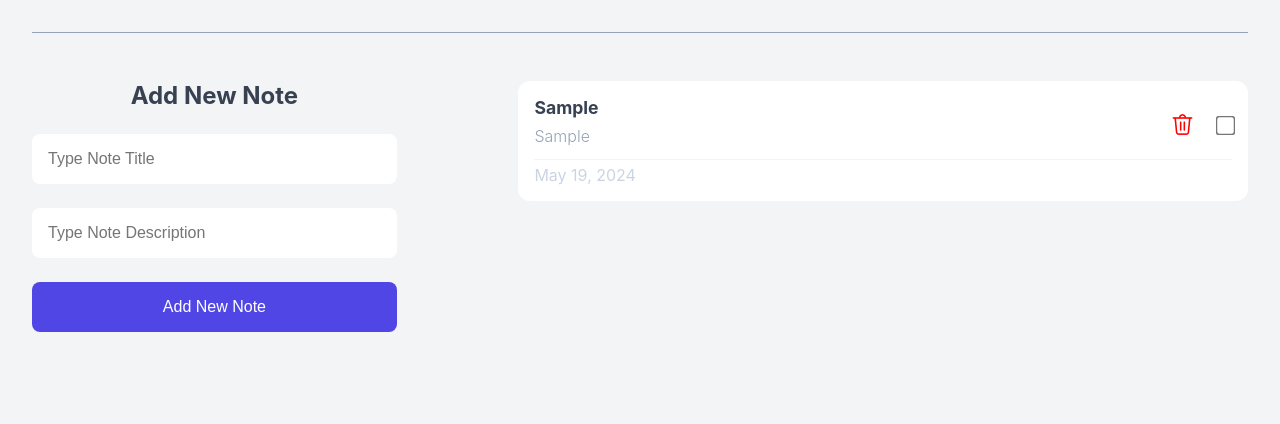
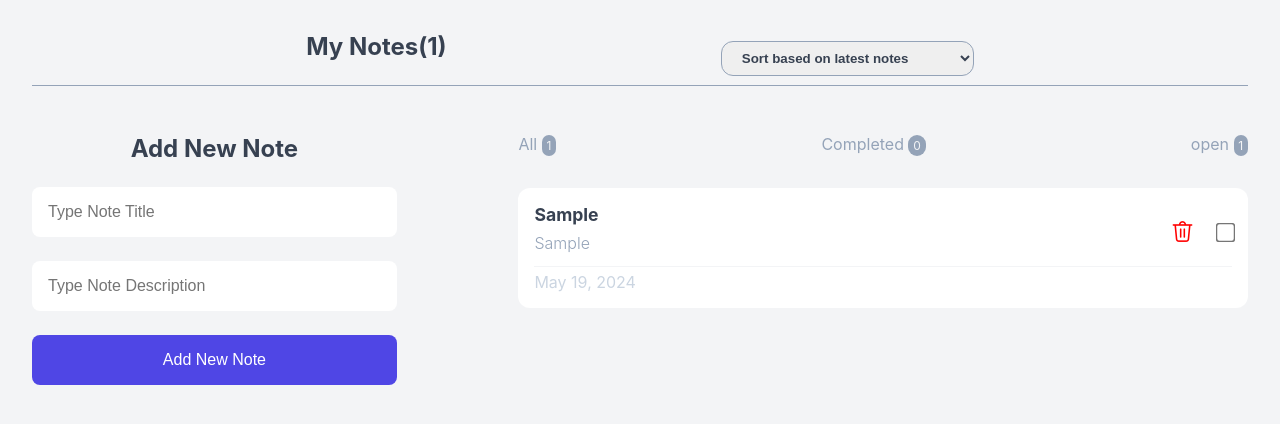
Before and after one commit to yahyaakhavan/NoteApp-React, a React (Vite) app: page / in a window 1280 px wide. Both pictures are taken after typing "Sample", "Sample" into the empty fields and a click on the button "Add New Note". Shown: the top 424 px of the page. Built offline with nearby package versions, Linux system fonts and the light colour scheme.

Commit message:
Added Notes Status Component and developing sort event

```diff
--- a/src/App.jsx
+++ b/src/App.jsx
@@ -1,9 +1,12 @@
 import { useState } from "react";
 import AddNewNote from "./components/AddNewNote.jsx";
 import NoteList from "./components/NoteList.jsx";
+import NoteStatus from "./components/NoteStatus.jsx";
+import NoteHeader from "./components/NoteHeader.jsx";
 import "./App.css";
 function App() {
   const [notes, setNotes] = useState([]);
+  const [sortNotes, setSortNotes] = useState([]);
   const handleAddNote = (newNote) => {
     setNotes((prevNotes) => [...prevNotes, newNote]);
   };
@@ -17,14 +20,42 @@ function App() {
     setNotes(arr);
   };
   const handleCompletedNote = (e, id) => {
-    console.log(e.target.checked, id);
+    // const newNote = notes.map((note) => {
+    //   return note.id == id ? { ...note, completed: !note.completed } : note;
+    // });
+    // setNotes(newNote);
+    setNotes((prev) => {
+      return prev.map((note) => {
+        return note.id == id ? { ...note, completed: !note.completed } : note;
+      });
+    });
+  };
+  const handleSort = (e) => {
+    console.log(e.target.value);
+    console.log(notes);
+    setSortNotes(
+      notes.map((n) => {
+        return n;
+      })
+    );
+    setSortNotes(
+      sortNotes.sort((a, b) => {
+        if (new Date(a.createdAt) < new Date(b.createdAt)) {
+          return -1;
+        } else if (new Date(a.createdAt) > new Date(b.createdAt)) {
+          return 1;
+        }
+      })
+    );
+    console.log(sortNotes);
   };
   return (
     <div className="container">
-      <div className="note-header"></div>
+      <NoteHeader notes={notes} onSort={handleSort} />
       <div className="note-app">
         <AddNewNote onAddNote={handleAddNote} />
         <div className="note-container">
+          <NoteStatus notes={notes} />
           <NoteList
             notes={notes}
             onDeleteNote={handleDeleteNote}
--- /dev/null
+++ b/src/components/NoteHeader.jsx
@@ -0,0 +1,13 @@
+function NoteHeader({ notes, onSort }) {
+  return (
+    <div className="note-header">
+      <h2>My Notes({notes.length})</h2>
+      <select name="" id="" onChange={onSort}>
+        <option value="latest">Sort based on latest notes</option>
+        <option value="earliest">Sort based on earliest notes</option>
+        <option value="completed">Sort based on completed notes</option>
+      </select>
+    </div>
+  );
+}
+export default NoteHeader;
--- a/src/components/NoteList.jsx
+++ b/src/components/NoteList.jsx
@@ -18,7 +18,7 @@ export default NoteList;
 function NoteItem({ note, onDelete, onCompletedNote }) {
   const options = { year: "numeric", month: "long", day: "numeric" };
   return (
-    <div className="note-item">
+    <div className={`note-item ${note.completed ? "completed" : ""}`}>
       <div className="note-item__header">
         <div>
           <p className="title">{note.Title}</p>
@@ -41,6 +41,7 @@ function NoteItem({ note, onDelete, onCompletedNote }) {
             type="checkbox"
             name=""
             id=""
+            checked={note.completed}
           />
         </div>
       </div>
--- /dev/null
+++ b/src/components/NoteStatus.jsx
@@ -0,0 +1,34 @@
+function NoteStatus({ notes }) {
+  const allNotes = notes.length;
+  const completed = (notes) => {
+    let o = 0;
+    let u = 0;
+    for (let i = 0; i < notes.length; i++) {
+      if (notes[i].completed) {
+        o++;
+      } else {
+        u++;
+      }
+    }
+    return [o, u];
+  };
+  if (!allNotes) {
+    return <h2>No Notes has already been added.</h2>;
+  }
+  return (
+    <ul className="note-status">
+      <li>
+        All <span>{allNotes}</span>
+      </li>
+
+      <li>
+        Completed <span>{completed(notes)[0]}</span>
+      </li>
+
+      <li>
+        open <span>{completed(notes)[1]}</span>
+      </li>
+    </ul>
+  );
+}
+export default NoteStatus;
```
